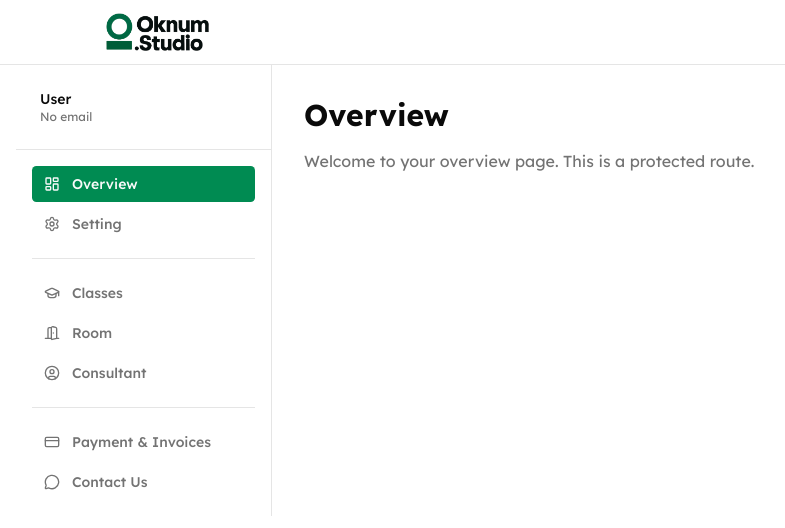
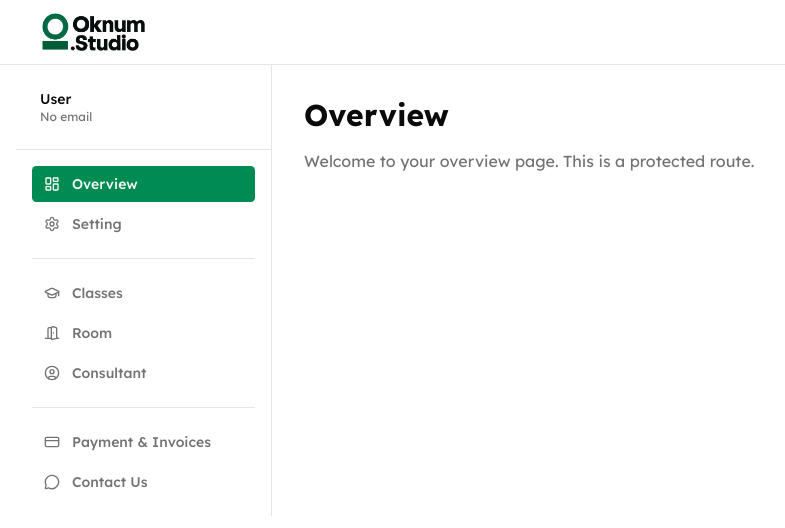
Before and after one commit to gawwe-id/oknum, a Next.js app: page /overview in a window 1280 px wide. Shown: the top 528 px of the page, without its empty margins (112-897 px from the left). Built offline with nearby package versions, Linux system fonts and the light colour scheme; no server answers; what convex-helpers would draw is missing.

Commit message:
change width

```diff
--- a/src/components/protected/navbar.tsx
+++ b/src/components/protected/navbar.tsx
@@ -11,7 +11,7 @@
 export function ProtectedNavbar({ onMenuClick }: ProtectedNavbarProps) {
   return (
     <header className="sticky top-0 z-50 w-full bg-background/95 backdrop-blur supports-backdrop-filter:bg-background/60 border-b">
-      <div className="container max-w-4xl mx-auto flex h-16 items-center justify-between px-4 sm:px-6">
+      <div className="container max-w-5xl mx-auto flex h-16 items-center justify-between px-4 sm:px-6">
         <div className="flex items-center gap-4">
           {/* Mobile menu button */}
           <Button
```
